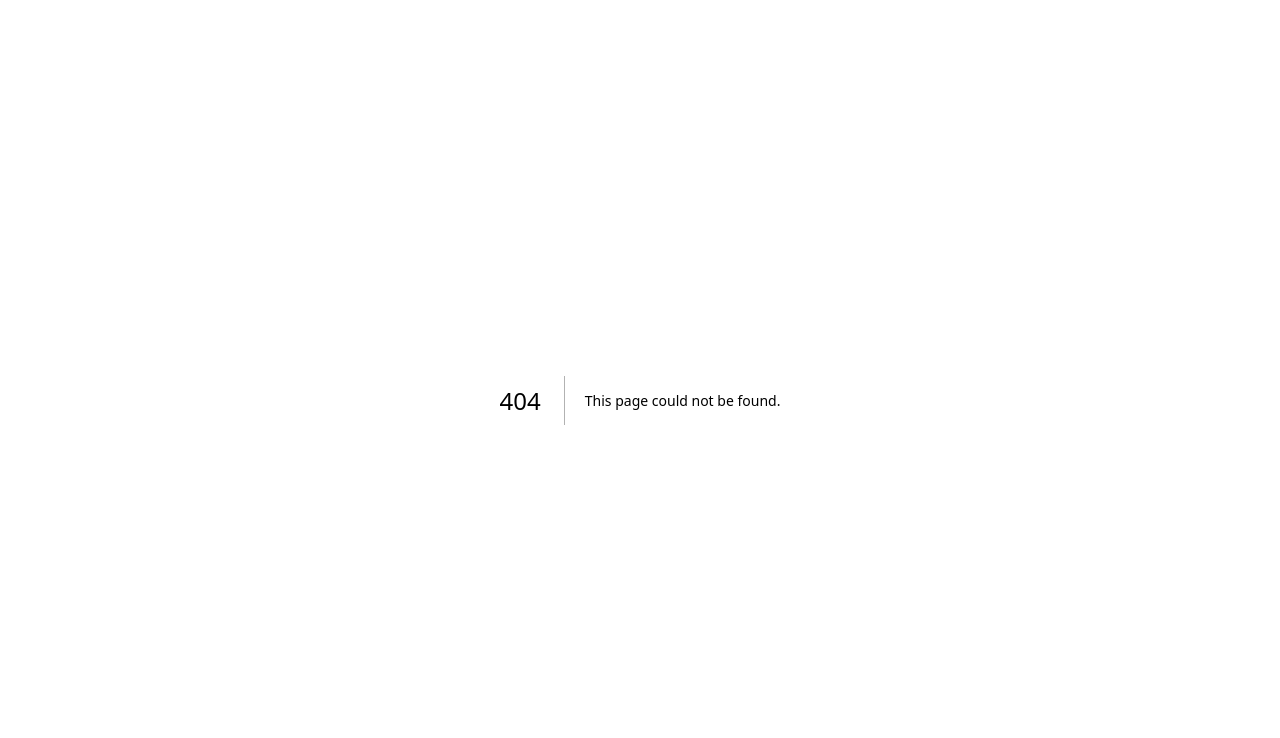
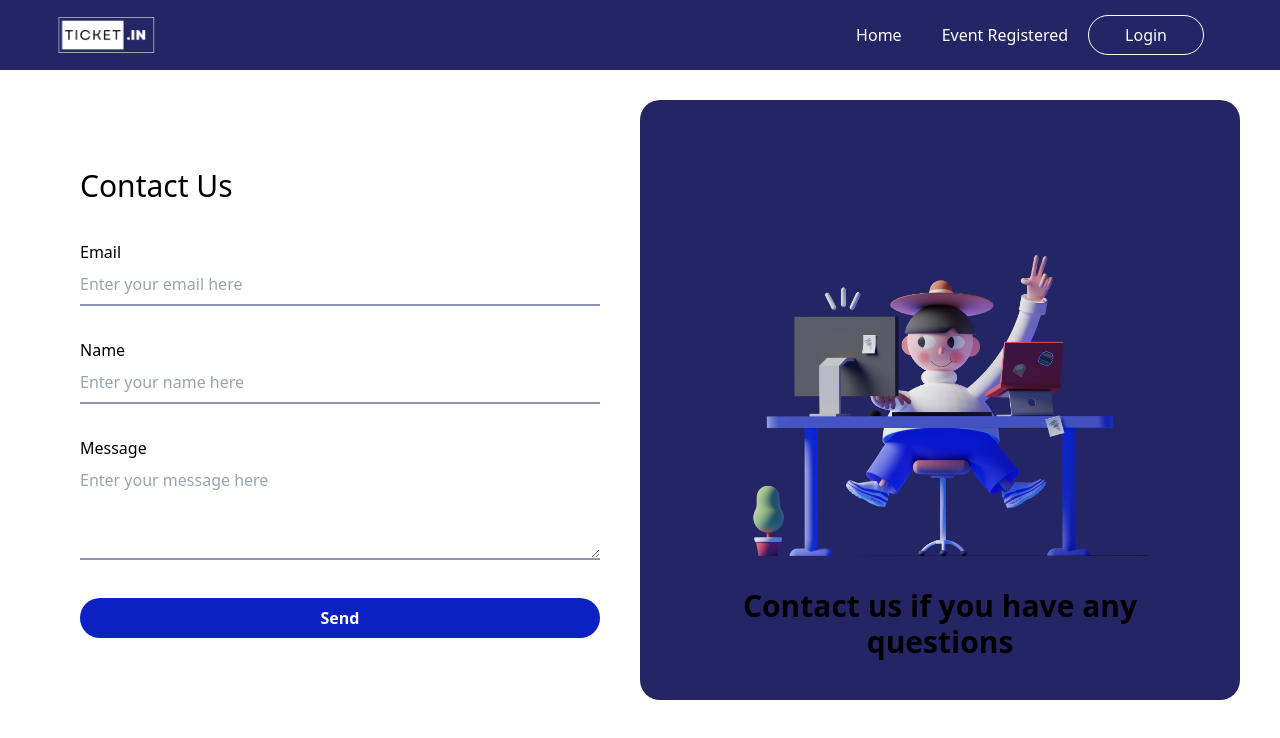
Before and after one commit to DiftaFitrahul/frontend-ticket.in, a Next.js app: page /contact-us in a window 1280 px wide. Before the commit this address had no page. Shown: the top 738 px of the page. Built offline with nearby package versions, Linux system fonts and the light colour scheme.

Commit message:
feat: done contact-us page

```diff
--- /dev/null
+++ b/src/pages/contact-us.jsx
@@ -0,0 +1,132 @@
+import authImage from "@/../public/auth_image.png";
+import HeaderComp from "@/components/HeaderComp";
+import axios from "axios";
+import Image from "next/image";
+import { useState } from "react";
+import { toast } from "react-toastify";
+
+export default function ContactUs() {
+  const [email, setEmail] = useState("");
+  const [name, setName] = useState("");
+  const [message, setMessage] = useState("");
+  const [isEmailValid, setIsEmailValid] = useState(true);
+  const [isNameValid, setIsNameValid] = useState(true);
+  const [isMessageValid, setIsMessageValid] = useState(true);
+
+  const validateEmail = (email) => {
+    if (!email.includes("@") || !email.includes(".")) {
+      return false;
+    }
+    return true;
+  };
+
+  const validateName = (name) => {
+    if (name.length < 3) {
+      return false;
+    }
+    return true;
+  };
+
+  const validateMessage = (message) => {
+    if (!message) {
+      return false;
+    }
+    return true;
+  };
+
+  const handleSubmit = (e) => {
+    e.preventDefault();
+    if(!isEmailValid || !isNameValid || !isMessageValid || !email || !name || !message) {
+      toast.error("Please fill in the form correctly");
+      return;
+    }
+    axios
+      .post(process.env.NEXT_PUBLIC_API_URL + "/contact-message", {
+        email,
+        name,
+        message,
+      })
+      .then((res) => {
+        console.log(res);
+      })
+      .catch(() => {
+        toast.error("404 Endpoint Not Found");
+      });
+  };
+  return (
+    <main className="bg-white min-h-screen flex justify-center items-center">
+      <HeaderComp />
+      <div className="flex sm:px-10 w-full justify-center">
+        <form
+          onSubmit={(e) => {
+            handleSubmit(e);
+          }}
+          className="w-full sm:w-1/2 p-[5%] sm:p-10 text-black flex flex-col gap-8 justify-center sm:min-w-[500px] max-w-[600px]"
+        >
+          <h1 className="w-full sm:self-start font-medium text-[30px] text-black">
+            Contact Us
+          </h1>
+          <label>
+            <span className="font-normal">Email</span>
+            <input
+              type="email"
+              placeholder="Enter your email here"
+              className={
+                "w-full border-b-2 border-[#242565]/50 focus:border-[#242565] !outline-none bg-transparent py-2 " +
+                (isEmailValid ? "" : "!border-red-500")
+              }
+              onChange={(e) => {
+                setEmail(e.target.value);
+                setIsEmailValid(validateEmail(e.target.value));
+              }}
+            />
+          </label>
+          <label>
+            <span className="font-normal">Name</span>
+            <input
+              type="text"
+              placeholder="Enter your name here"
+              className={
+                "w-full border-b-2 border-[#242565]/50 focus:border-[#242565] !outline-none bg-transparent py-2 " +
+                (isNameValid ? "" : "!border-red-500")
+              }
+              onChange={(e) => {
+                setName(e.target.value);
+                setIsNameValid(validateName(e.target.value));
+              }}
+            />
+          </label>
+          <label>
+            <span className="font-normal">Message</span>
+            <textarea
+              type="text"
+              placeholder="Enter your message here"
+              className={
+                "w-full min-h-[100px] max-h-[150px] border-b-2 border-[#242565]/50 focus:border-[#242565] !outline-none bg-transparent py-2 " +
+                (isMessageValid ? "" : "!border-red-500")
+              }
+              onChange={(e) => {
+                setEmail(e.target.value);
+                setIsMessageValid(validateMessage(e.target.value));
+              }}
+            />
+          </label>
+          <button className="w-full bg-primary-blue rounded-full py-2 text-white font-semibold hover:shadow-[0_0_5px_#242565] transition">
+            Send
+          </button>
+        </form>
+        <section className="w-1/2 bg-[#242565] lg:flex flex-col justify-center items-center gap-8 p-5 lg:p-10 rounded-[20px] hidden max-w-fit">
+          <Image
+            src={authImage}
+            className="w-full lg:w-[80%] min-w-[200px] max-w-[550px]"
+            alt="auth_image"
+            priority
+          />
+          <h1 className="font-semibold text-center lg:text-3xl">
+            Contact us if you have any questions
+          </h1>
+        </section>
+      </div>
+    </main>
+  );
+}
```
